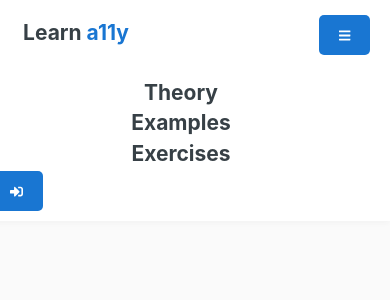
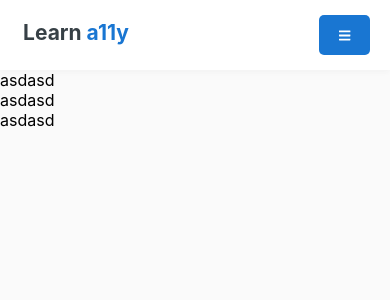
Before and after one commit to josepol/a11y-learner, a React (Create React App) app: page / in a window 390 px wide. Shown: the top 300 px of the page. Built offline with nearby package versions, Linux system fonts and the light colour scheme.

Commit message:
dynamic mobile menu opened on click

```diff
--- a/src/components/Button/Button.tsx
+++ b/src/components/Button/Button.tsx
@@ -33,12 +33,13 @@ const Icon = styled(FontAwesomeIcon)`
 interface IProps {
     btnText?: string;
     icon?: IconProp;
+    onClick: Function;
 }
 
 export function Button(props: IProps) {
     return (
         <AnimationMoveTop time={0.3} up={2}>
-            <Btn>
+            <Btn onClick={(event: React.MouseEvent) => props.onClick(event)}>
                 {props.icon && <Icon icon={props.icon} />}
                 {props.btnText && <span>{props.btnText}</span>}
             </Btn>
--- a/src/components/Header/Header.tsx
+++ b/src/components/Header/Header.tsx
@@ -1,4 +1,4 @@
-import React from 'react';
+import React, { useState } from 'react';
 import styled from 'styled-components';
 import { Button } from '../Button/Button';
 import { faSignInAlt, faBars } from '@fortawesome/free-solid-svg-icons';
@@ -37,6 +37,14 @@ const Mobile = styled.div`
 `;
 
 export function Header() {
+
+    const [isMobileMenuOpened, setIsMobileMenuOpened] = useState(false);
+
+    const mobileMenuClicked = () => {
+        setIsMobileMenuOpened(!isMobileMenuOpened);
+        console.log(isMobileMenuOpened);
+    }
+
     return (
         <React.Fragment>
             <Nav>
@@ -47,13 +55,13 @@ export function Header() {
                             <LinkNav to="/" minWidth={120}>Theory</LinkNav>
                             <LinkNav to="/">Examples</LinkNav>
                             <LinkNav to="/">Exercises</LinkNav>
-                            <Button btnText="Log In" icon={faSignInAlt} />
+                            <Button btnText="Log In" icon={faSignInAlt} onClick={() => {}} />
                         </Flex>
                     </Desktop>
                     <Mobile>
                         <Flex>
-                            <Button icon={faBars} />
-                            <Menu />
+                            <Button icon={faBars} onClick={mobileMenuClicked} />
+                            {isMobileMenuOpened && <Menu />}
                         </Flex>
                     </Mobile>
                 </Flex>
--- a/src/components/Menu/Menu.tsx
+++ b/src/components/Menu/Menu.tsx
@@ -21,7 +21,7 @@ export function Menu() {
                 <MenuContainer><LinkNav to="/" minWidth={120}>Theory</LinkNav>
                 <LinkNav to="/">Examples</LinkNav>
                 <LinkNav to="/">Exercises</LinkNav>
-                <Button btnText="Log In" icon={faSignInAlt} /></MenuContainer>
+                <Button btnText="Log In" icon={faSignInAlt} onClick={() => {}} /></MenuContainer>
             </Flex>
     );
 }
```
